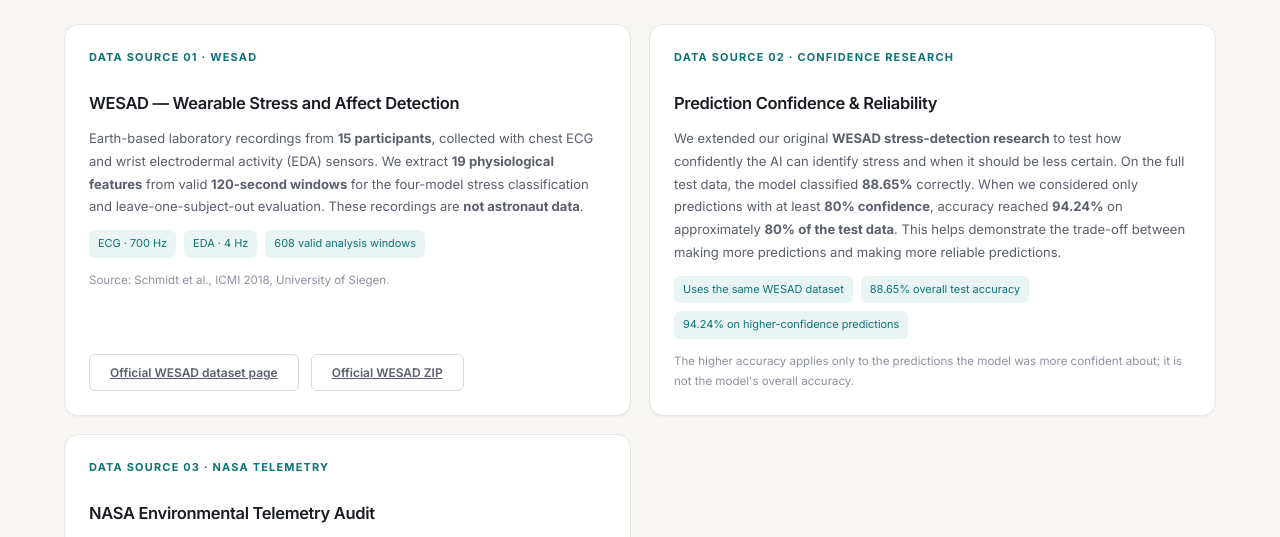
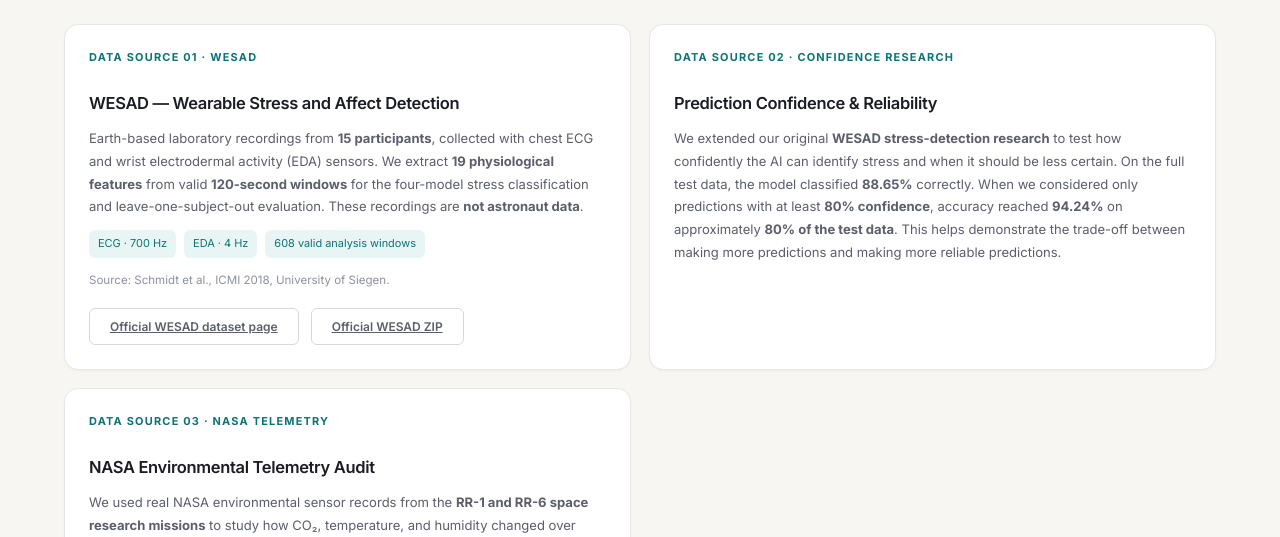
Before and after one commit to Pakeeza1508/AstroStress_, a plain HTML site: page index.html in a window 1280 px wide. Both pictures are taken after a click on the button "Datasets Used". Shown: the part 262-799 px from the top of the page. Drawn offline with nearby package versions, Linux system fonts and the light colour scheme; no server answers.

Commit message:
ui(datasets): remove confidence and NASA chips; clarify NASA data audit outcome

```diff
--- a/index.html
+++ b/index.html
@@ -1276,8 +1276,6 @@ select:focus { outline: none; border-color: var(--teal-500); box-shadow: 0 0 0 3
             <span class="overview-eyebrow">DATA SOURCE 02 · CONFIDENCE RESEARCH</span>
             <h3>Prediction Confidence &amp; Reliability</h3>
             <p>We extended our original <strong>WESAD stress-detection research</strong> to test how confidently the AI can identify stress and when it should be less certain. On the full test data, the model classified <strong>88.65%</strong> correctly. When we considered only predictions with at least <strong>80% confidence</strong>, accuracy reached <strong>94.24%</strong> on approximately <strong>80% of the test data</strong>. This helps demonstrate the trade-off between making more predictions and making more reliable predictions.</p>
-            <div class="dataset-source-details"><span>Uses the same WESAD dataset</span><span>88.65% overall test accuracy</span><span>94.24% on higher-confidence predictions</span></div>
-            <p class="dataset-source-credit">The higher accuracy applies only to the predictions the model was more confident about; it is not the model's overall accuracy.</p>
 
           </div>
         </article>
@@ -1285,8 +1283,7 @@ select:focus { outline: none; border-color: var(--teal-500); box-shadow: 0 0 0 3
           <div class="card-body">
             <span class="overview-eyebrow">DATA SOURCE 03 · NASA TELEMETRY</span>
             <h3>NASA Environmental Telemetry Audit</h3>
-            <p>NASA Environmental Data Application (EDA) exports from <strong>Rodent Research RR-1 and RR-6</strong> supply environmental hardware readings of CO₂, temperature, and relative humidity. We analyze <strong>12,087 RR-1</strong> and <strong>17,572 RR-6</strong> telemetry rows for descriptive patterns, timestamp gaps, and repeated readings.</p>
-            <div class="dataset-source-details"><span>RR-1 · 2014</span><span>RR-6 · 2017–2018</span><span>RR-9 · summary only</span></div>
+            <p>We used real NASA environmental sensor records from the <strong>RR-1 and RR-6 space research missions</strong> to study how CO₂, temperature, and humidity changed over time. We also checked for missing measurements and readings that stayed exactly the same for unusually long periods. <strong>Our result is an interactive environmental data-quality analysis</strong> that highlights patterns and possible gaps researchers would need to investigate before using such readings in a future space-health monitoring system.</p>
 
             <div class="dataset-source-actions">
               <a class="btn btn-secondary" href="https://visualization.osdr.nasa.gov/eda" target="_blank" rel="noopener noreferrer">Open original NASA EDA data</a>
```
